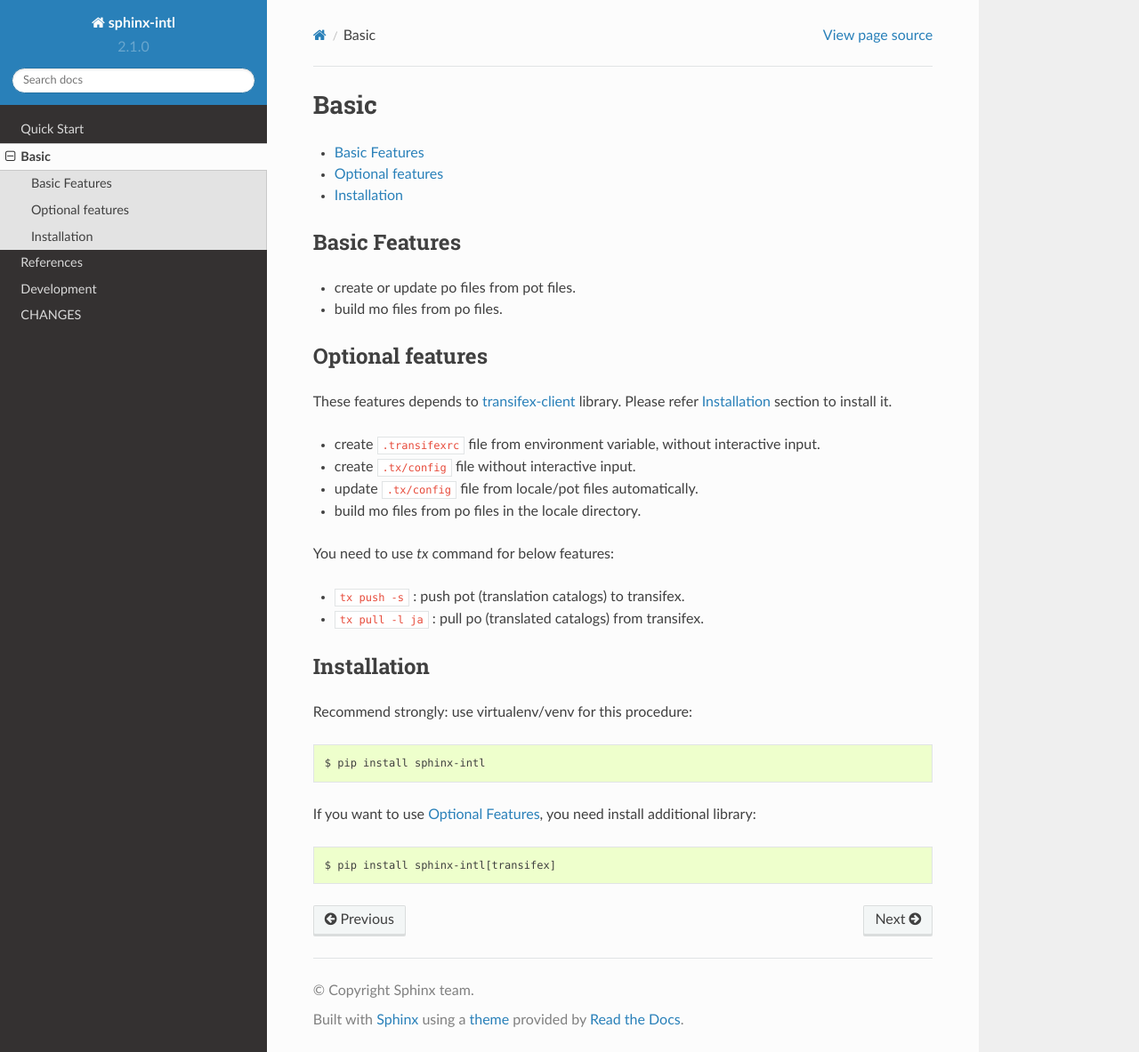
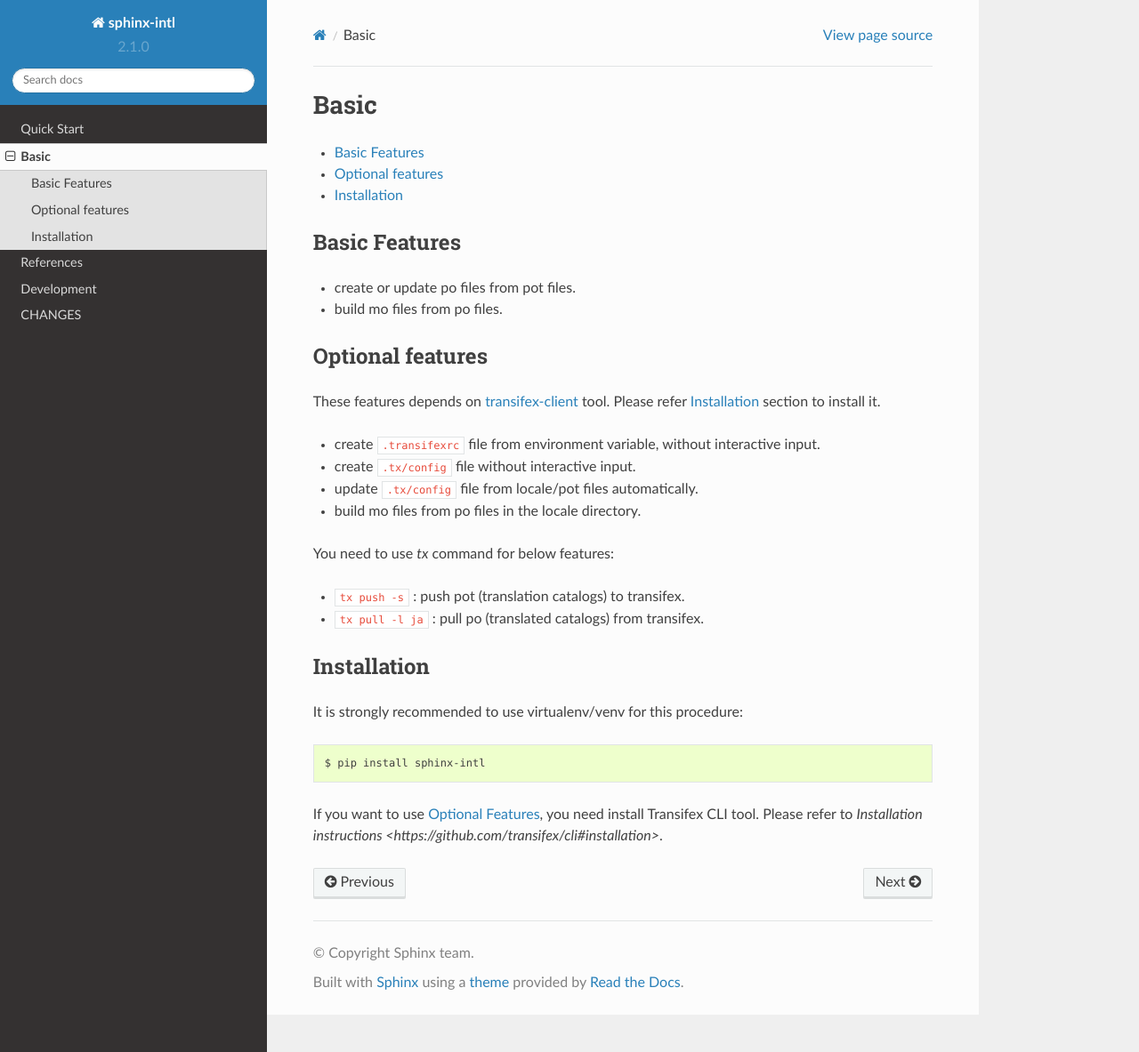
Before and after one commit to sphinx-doc/sphinx-intl, a Sphinx documentation site: the page built from doc/basic.rst, in a window 1280 px wide and 1183 px high. Shown: the whole window at 89% size. Built offline with Sphinx 7.4.7 and the Read the Docs theme 2.0.0, drawn with Linux system fonts in a browser that asks for light colours.

Commit message:
Update basic.rst

```diff
--- a/doc/basic.rst
+++ b/doc/basic.rst
@@ -13,7 +13,7 @@ Basic Features
 
 Optional features
 ==================
-These features depends to `transifex-client`_ library.
+These features depends on `transifex-client`_ tool.
 Please refer Installation_ section to install it.
 
 * create ``.transifexrc`` file from environment variable, without interactive
@@ -27,16 +27,15 @@ You need to use `tx` command for below features:
 * ``tx push -s`` : push pot (translation catalogs) to transifex.
 * ``tx pull -l ja`` : pull po (translated catalogs) from transifex.
 
-.. _transifex-client: https://pypi.python.org/pypi/transifex-client
+.. _transifex-client: https://github.com/transifex/cli
 
 
 Installation
 =============
 
-Recommend strongly: use virtualenv/venv for this procedure::
+It is strongly recommended to use virtualenv/venv for this procedure::
 
    $ pip install sphinx-intl
 
-If you want to use `Optional Features`_, you need install additional library::
-
-   $ pip install sphinx-intl[transifex]
+If you want to use `Optional Features`_, you need install Transifex CLI tool.
+Please refer to `Installation instructions <https://github.com/transifex/cli#installation>`.
```
